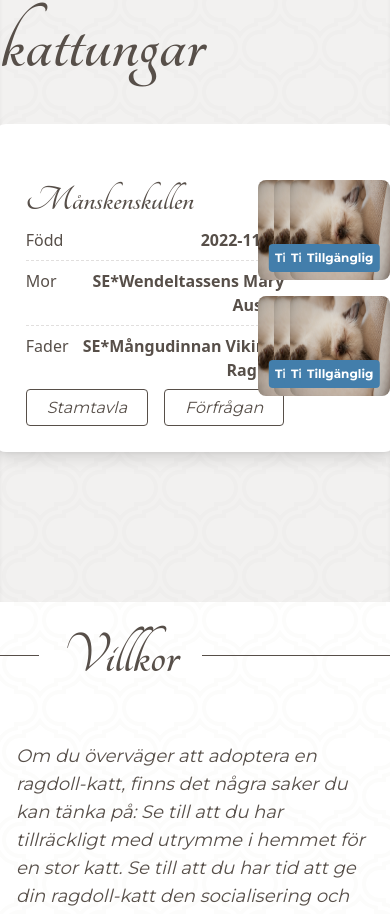
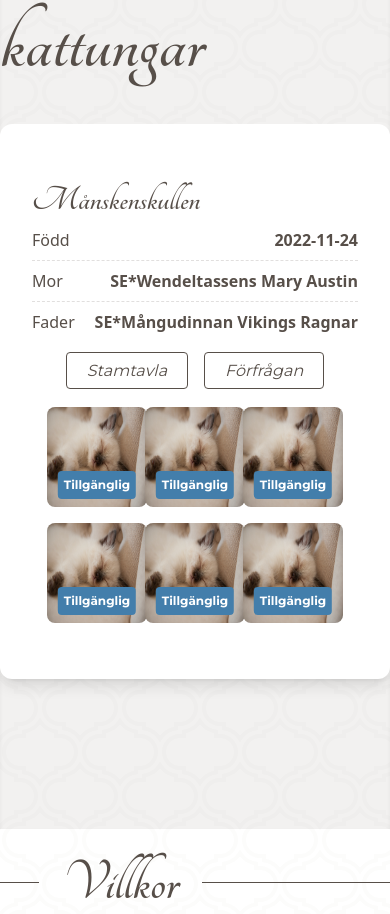
Before and after one commit to spaceflake/wendeltassens, a Next.js app: page /playground in a window 390 px wide. Shown: the part 4660-5574 px from the top of the page. Built offline with nearby package versions, Linux system fonts and the light colour scheme.

Commit message:
fix KittenOverview responsive

```diff
--- a/components/KittenOverview.tsx
+++ b/components/KittenOverview.tsx
@@ -17,7 +17,7 @@ const KittenOverview = ({ title, birthDate, mother, father }: Props) => {
     status: 'Tillgänglig',
   };
   return (
-    <div className="rounded-xl bg-WhiteBG p-8 flex max-w[700px] justify-between shadow-lg text-DarkBrown">
+    <div className="rounded-xl bg-WhiteBG p-8 flex flex-col lg:flex-row max-w[700px] justify-between shadow-lg text-DarkBrown">
       <div className="flex flex-col pt-6">
         <h5>{title}</h5>
         <div className="divide-y divide-dashed divide-[#E1DFDE] grow">
@@ -34,7 +34,7 @@ const KittenOverview = ({ title, birthDate, mother, father }: Props) => {
             <span className="font-bold text-right">{father}</span>
           </div>
         </div>
-        <div className="space-x-4">
+        <div className="space-x-4 mx-auto mt-4 lg:mr-auto lg:ml-0">
           <Button text="Stamtavla" goTo="https://google.com" />
           <Button text="Förfrågan" goTo="/kontakt" />
         </div>
```
